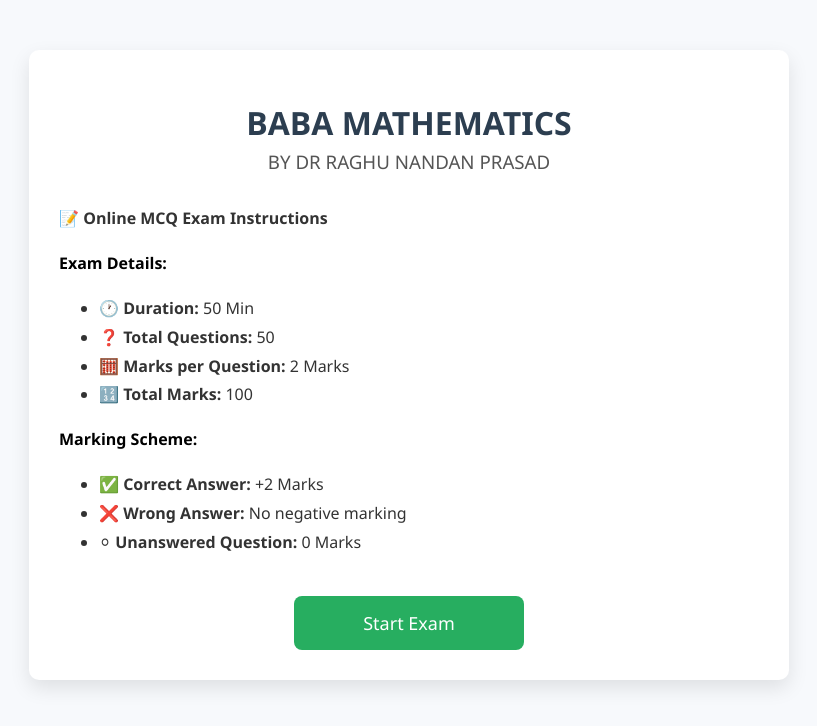
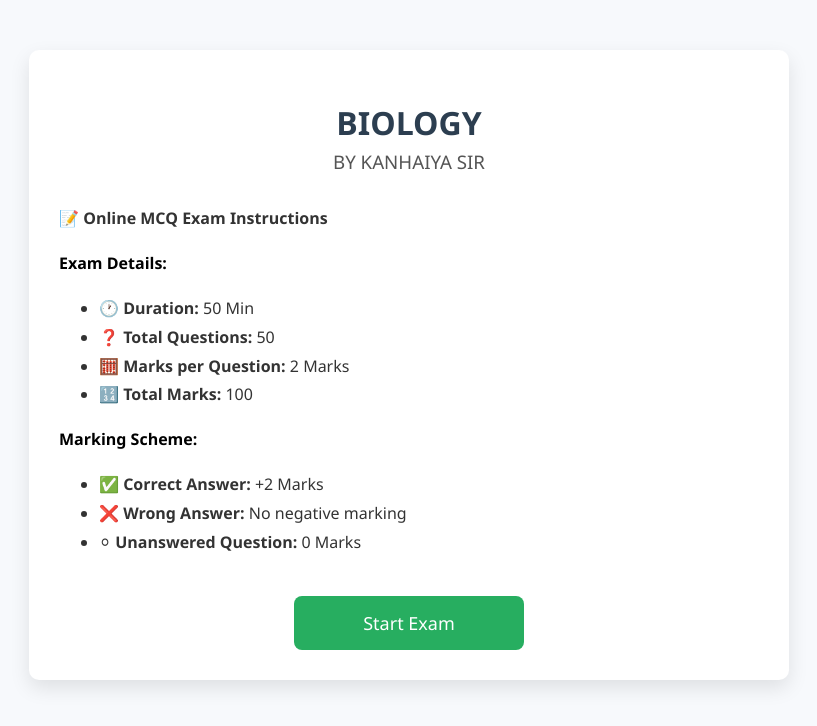
Before and after one commit to scoretrackertest/KANHAIYA-SIR, a plain HTML site: page index.html in a window 1280 px wide. Shown: the whole page, without its empty margins (231-1048 px from the left). Drawn offline with Linux system fonts and the light colour scheme.

Commit message:
Update index.html

```diff
--- a/index.html
+++ b/index.html
@@ -2,7 +2,7 @@
 <html lang="en">
 <head>
   <meta charset="UTF-8">
-  <title>BABA MATHEMATICS- Online MCQ Test</title>
+  <title>BIOLOGY- Online MCQ Test</title>
   <style>
     body {
       font-family: 'Segoe UI', Tahoma, Geneva, Verdana, sans-serif;
@@ -66,8 +66,8 @@
 </head>
 <body>
   <div class="container">
-    <h1>BABA MATHEMATICS</h1>
-    <h3>BY DR RAGHU NANDAN PRASAD </h3>
+    <h1>BIOLOGY</h1>
+    <h3>BY KANHAIYA SIR </h3>
 
     <div class="description">
       <p>📝 <strong>Online MCQ Exam Instructions</strong></p>
```
